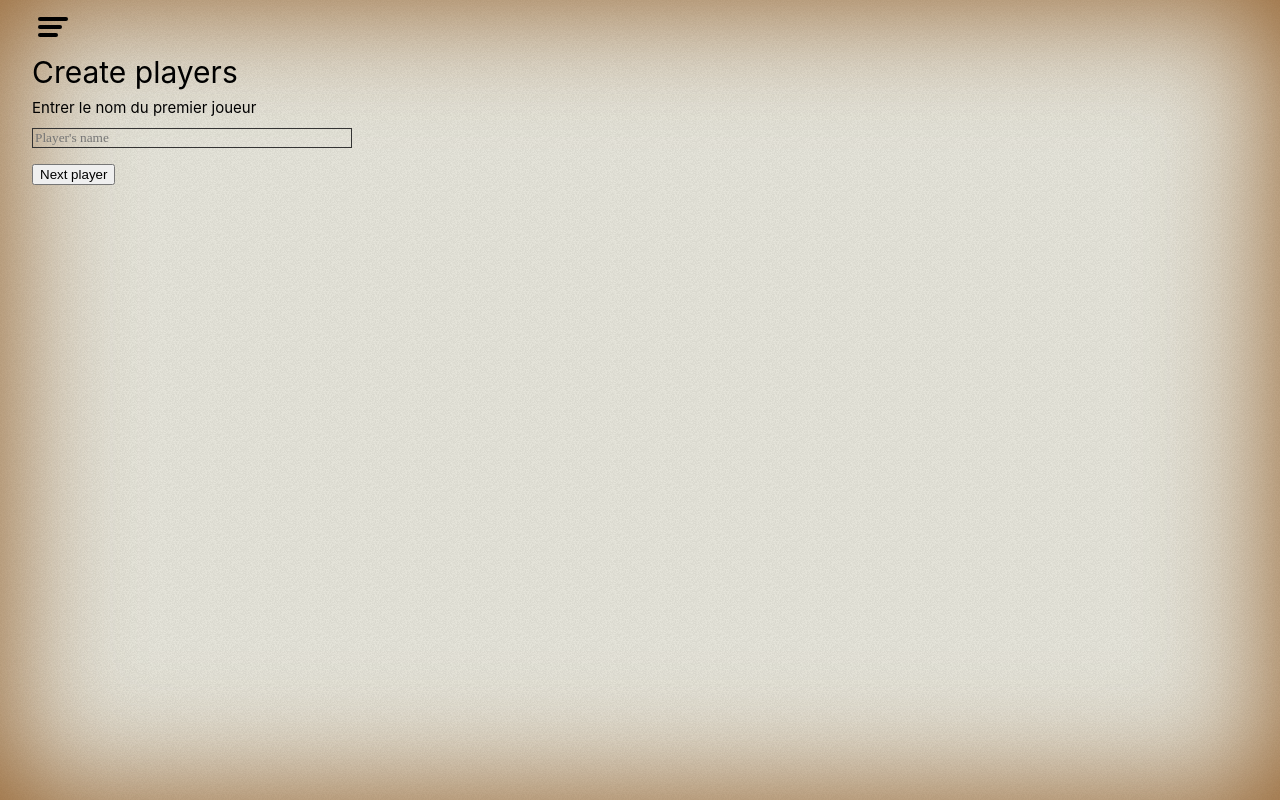
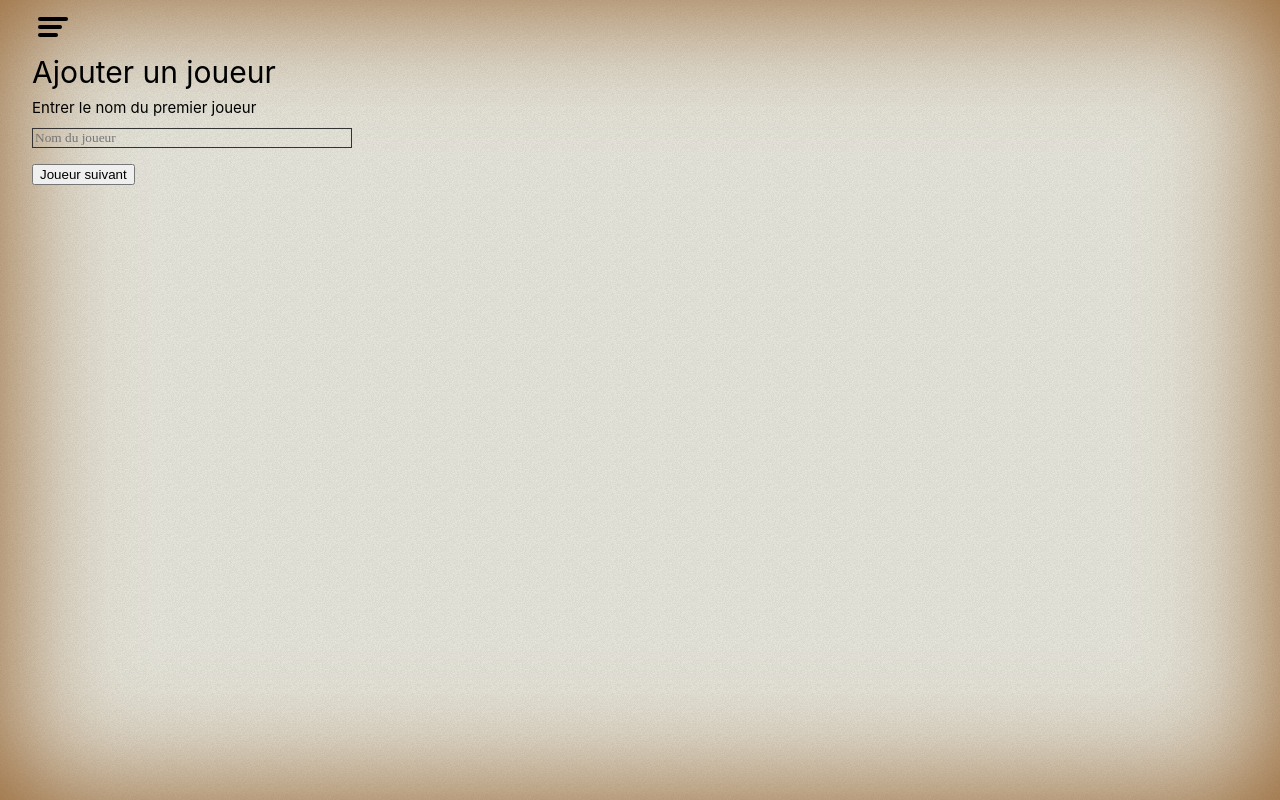
Before and after one commit to sergey-chuvayev/gabo, a Vue app: page /game/registration in a window 1280 px wide. Built offline with nearby package versions, Linux system fonts and the light colour scheme; a web font is replaced by a local one.

Commit message:
translate game to french

```diff
--- a/src/components/GameRound.vue
+++ b/src/components/GameRound.vue
@@ -51,7 +51,7 @@ const checkSomePlayersHaveNoGabo = () => {
 
 <template>
   <div class="container">
-    <h1>Round {{ currentRound + 1 }}</h1>
+    <h1>Manche {{ currentRound + 1 }}</h1>
     <div class="players-list">
       <div class="player-item" v-for="player in players" :key="player.name">
         <PlayerItem
@@ -63,10 +63,10 @@ const checkSomePlayersHaveNoGabo = () => {
       </div>
     </div>
     <ButtonRedesigned @click="handleEndRoundClick" class="end-round">
-      End round
+      Fin de la manche
     </ButtonRedesigned>
     <div v-if="somePlayersHaveZeroPoints || somePlayersHaveNoGabo">
-      You should first set players' points and who said "gabo"
+      Vous devez indiquer le nombre de points de chaque joueur et désigner qui a prononcé Gabo
     </div>
   </div>
 </template>
--- a/src/components/PlayerItem.vue
+++ b/src/components/PlayerItem.vue
@@ -28,12 +28,12 @@ const handlePlayerSaidGabo = (playerName: string) => {
   <div class="container">
     <div class="top">
       <div class="name">{{ player.name }}</div>
-      <div class="total-points">{{ player.totalPoints }} total points</div>
+      <div class="total-points">{{ player.totalPoints }} points totaux</div>
     </div>
     <div class="bottom">
       <div class="counter">
         <button @click="onDecrementPoints(player.name)">–</button>
-        <div class="round-points">{{ points }} round points</div>
+        <div class="round-points">{{ points }} points</div>
         <button @click="onIncrementPoints(player.name)">+</button>
       </div>
       <button
--- a/src/components/PlayersRegistration.vue
+++ b/src/components/PlayersRegistration.vue
@@ -11,7 +11,7 @@ let error = ref<string>("");
 
 const addPlayer = () => {
   if (players.value.includes(name.value)) {
-    error.value = "player with this name has already been registered";
+    error.value = "Ce nom de joueur est déjà pris";
     return;
   }
 
@@ -20,7 +20,7 @@ const addPlayer = () => {
     name.value = "";
     error.value = "";
   } else {
-    error.value = "playername cannot be empty";
+    error.value = "Le nom du joueur ne peut pas être vide";
   }
 };
 
@@ -50,23 +50,23 @@ const startGame = () => {
 
 <template>
   <div class="container">
-    <h1>Create players</h1>
+    <h1>Ajouter un joueur</h1>
     <form v-on:submit.prevent="addPlayer">
       <div class="input">
         <label for="name"
           >Entrer le nom du {{ getNumberWord(players.length) }} joueur</label
         >
-        <input type="text" v-model="name" placeholder="Player's name" />
+        <input type="text" v-model="name" placeholder="Nom du joueur" />
       </div>
       <div class="buttons">
         <button v-if="players.length <= MAX_PLAYERS - 2" type="submit">
-          Next player
+          Joueur suivant
         </button>
       </div>
       <div v-if="error !== ''">{{ error }}</div>
     </form>
     <button v-if="players.length >= 2" @click="startGame" class="start-game">
-      Start game
+      Commencer la partie
     </button>
   </div>
 </template>
```
